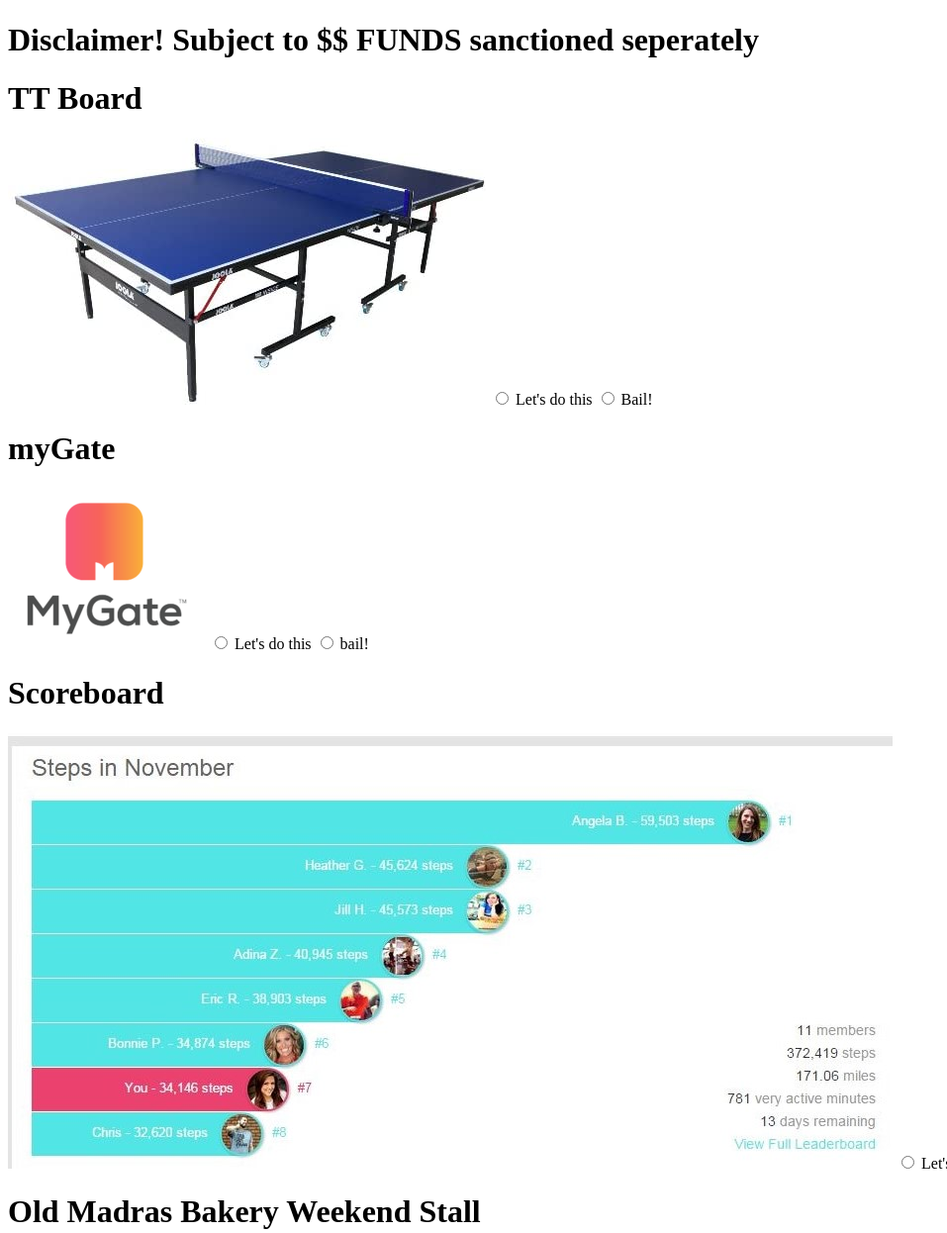
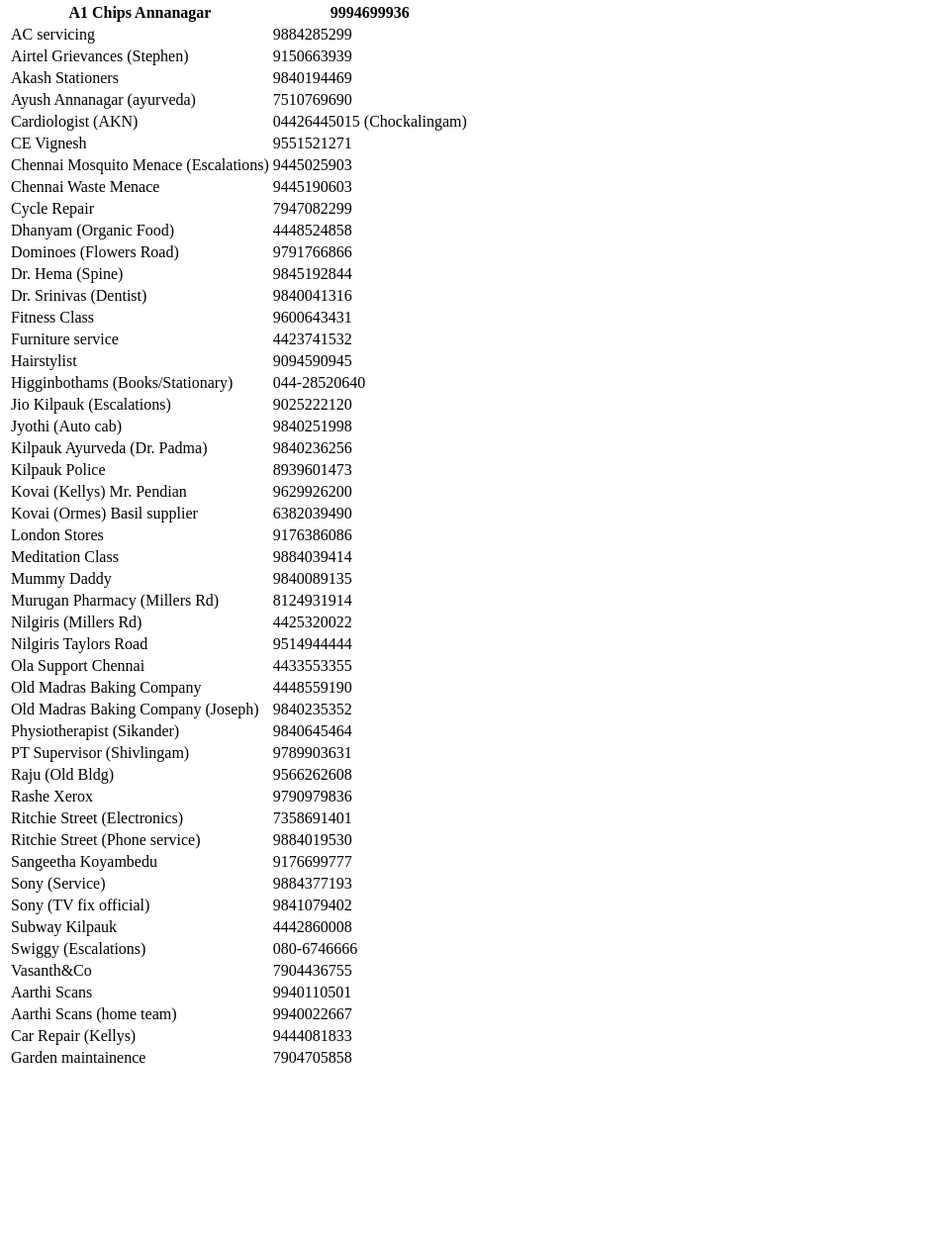
Before and after one commit to ptfoa/initiatives, a plain HTML site: page index.html in a window 1280 px wide. Shown: the part 87-1333 px from the top of the page at 99% size, without its empty margins (0-957 px from the left). After the commit the page ends 1184 px from the top, so only its background shows below. Drawn offline with Linux system fonts and the light colour scheme.

Commit message:
Update index.html

```diff
--- a/index.html
+++ b/index.html
@@ -1,37 +1,203 @@
 <html><body>
-    <marquee><h1>Initiatives</marquee></h1>
+    <marquee><h1>Chennai Directory</marquee></h1>
 <form name="submit-to-google-sheet">
-
-    <h1> Disclaimer! Subject to $$ FUNDS sanctioned seperately </h1>
-
-<h1> TT Board </h1>
-<img src="joola.jpg" alt="TTBoard">
-    <input name="TT Board" type="radio" id="newspaper">
-	       <label for="TT Board">Let's do this</label>
-    <input name="TT Board" type="radio" id="newspaper">
-	<label for="TT Board">Bail!</label>
-
-<h1> myGate</h1>
-<img src="mygate.png" alt="myGate">
-    <input name="Centralized Approval and Communication" type="radio" id="Centralized Approval and Communication">
-
-	    <label for="Centralized Approval and Communication">Let's do this</label>
-	<input name="Centralized Approval and Communication" type="radio" id="Centralized Approval and Communication">
-    <label for="Centralized Approval and Communication">bail!</label>
-
-<h1> Scoreboard </h1>
-<img src="fitbit.jpg" alt="scoreboard">
-    <input name="Website for Announcements" type="radio" id="scoreboard">
-    <label for="Website for Announcements/ Maintainenace Fund collection">Let's do this</label>
-<input name="Website for Announcements" type="radio" id="scoreboard">
-    <label for="Website for Announcements">bail!</label>
-
-<h1> Old Madras Bakery Weekend Stall </h1>
-<img src="ombc.jpg" alt="scoreboard">
-    <input name="Old Madras Baking Co" type="radio" id="ombc">
-    <label for="Old Madras Baking Co">Let's do this</label>
-	<input name="Old Madras Baking Co" type="radio" id="ombc">
-    <label for="Old Madras Baking Co">bail!</label>
+ <table class="table table-bordered table-hover table-condensed">
+<thead><tr><th title="Field #1">A1 Chips Annanagar</th>
+<th title="Field #2">9994699936</th>
+</tr></thead>
+<tbody><tr>
+<td>AC servicing</td>
+<td>9884285299</td>
+</tr>
+<tr>
+<td>Airtel Grievances (Stephen)</td>
+<td>9150663939</td>
+</tr>
+<tr>
+<td>Akash Stationers</td>
+<td>9840194469</td>
+</tr>
+<tr>
+<td>Ayush Annanagar (ayurveda)</td>
+<td>7510769690</td>
+</tr>
+<tr>
+<td>Cardiologist (AKN)</td>
+<td>04426445015 (Chockalingam)</td>
+</tr>
+<tr>
+<td>CE Vignesh</td>
+<td>9551521271</td>
+</tr>
+<tr>
+<td>Chennai Mosquito Menace (Escalations)</td>
+<td>9445025903</td>
+</tr>
+<tr>
+<td>Chennai Waste Menace</td>
+<td>9445190603</td>
+</tr>
+<tr>
+<td>Cycle Repair</td>
+<td>7947082299</td>
+</tr>
+<tr>
+<td>Dhanyam (Organic Food)</td>
+<td>4448524858</td>
+</tr>
+<tr>
+<td>Dominoes (Flowers Road)</td>
+<td>9791766866</td>
+</tr>
+<tr>
+<td>Dr. Hema (Spine)</td>
+<td>9845192844</td>
+</tr>
+<tr>
+<td>Dr. Srinivas (Dentist) </td>
+<td>9840041316</td>
+</tr>
+<tr>
+<td>Fitness Class</td>
+<td>9600643431</td>
+</tr>
+<tr>
+<td>Furniture service</td>
+<td>4423741532</td>
+</tr>
+<tr>
+<td>Hairstylist</td>
+<td>9094590945</td>
+</tr>
+<tr>
+<td>Higginbothams (Books/Stationary)</td>
+<td>044-28520640</td>
+</tr>
+<tr>
+<td>Jio Kilpauk (Escalations)</td>
+<td>9025222120</td>
+</tr>
+<tr>
+<td>Jyothi (Auto cab)</td>
+<td>9840251998</td>
+</tr>
+<tr>
+<td>Kilpauk Ayurveda (Dr. Padma)</td>
+<td>9840236256</td>
+</tr>
+<tr>
+<td>Kilpauk Police</td>
+<td>8939601473</td>
+</tr>
+<tr>
+<td>Kovai (Kellys) Mr. Pendian</td>
+<td>9629926200</td>
+</tr>
+<tr>
+<td>Kovai (Ormes) Basil supplier</td>
+<td>6382039490</td>
+</tr>
+<tr>
+<td>London Stores</td>
+<td>9176386086</td>
+</tr>
+<tr>
+<td>Meditation Class</td>
+<td>9884039414</td>
+</tr>
+<tr>
+<td>Mummy Daddy</td>
+<td>9840089135</td>
+</tr>
+<tr>
+<td>Murugan Pharmacy (Millers Rd)</td>
+<td>8124931914</td>
+</tr>
+<tr>
+<td>Nilgiris (Millers Rd)</td>
+<td>4425320022</td>
+</tr>
+<tr>
+<td>Nilgiris Taylors Road</td>
+<td>9514944444</td>
+</tr>
+<tr>
+<td>Ola Support Chennai</td>
+<td>4433553355</td>
+</tr>
+<tr>
+<td>Old Madras Baking Company</td>
+<td>4448559190</td>
+</tr>
+<tr>
+<td>Old Madras Baking Company (Joseph)</td>
+<td>9840235352</td>
+</tr>
+<tr>
+<td>Physiotherapist (Sikander)</td>
+<td>9840645464</td>
+</tr>
+<tr>
+<td>PT Supervisor (Shivlingam)</td>
+<td>9789903631</td>
+</tr>
+<tr>
+<td>Raju (Old Bldg)</td>
+<td>9566262608</td>
+</tr>
+<tr>
+<td>Rashe Xerox</td>
+<td>9790979836</td>
+</tr>
+<tr>
+<td>Ritchie Street (Electronics)</td>
+<td>7358691401</td>
+</tr>
+<tr>
+<td>Ritchie Street (Phone service)</td>
+<td>9884019530</td>
+</tr>
+<tr>
+<td>Sangeetha Koyambedu</td>
+<td>9176699777</td>
+</tr>
+<tr>
+<td>Sony (Service)</td>
+<td>9884377193</td>
+</tr>
+<tr>
+<td>Sony (TV fix official)</td>
+<td>9841079402</td>
+</tr>
+<tr>
+<td>Subway Kilpauk</td>
+<td>4442860008</td>
+</tr>
+<tr>
+<td>Swiggy (Escalations)</td>
+<td>080-6746666</td>
+</tr>
+<tr>
+<td>Vasanth&amp;Co</td>
+<td>7904436755</td>
+</tr>
+<tr>
+<td>Aarthi Scans</td>
+<td>9940110501</td>
+</tr>
+<tr>
+<td>Aarthi Scans (home team)</td>
+<td>9940022667</td>
+</tr>
+<tr>
+<td>Car Repair (Kellys)</td>
+<td>9444081833</td>
+</tr>
+<tr>
+<td>Garden maintainence </td>
+<td>7904705858</td>
+</tr>
+</tbody></table>
 
 <script>
 if (validateForm === true) {
@@ -43,4 +209,4 @@ if (validateForm === true) {
         });
     }
     else {}
- </script>
+	</script></body></html>
```
